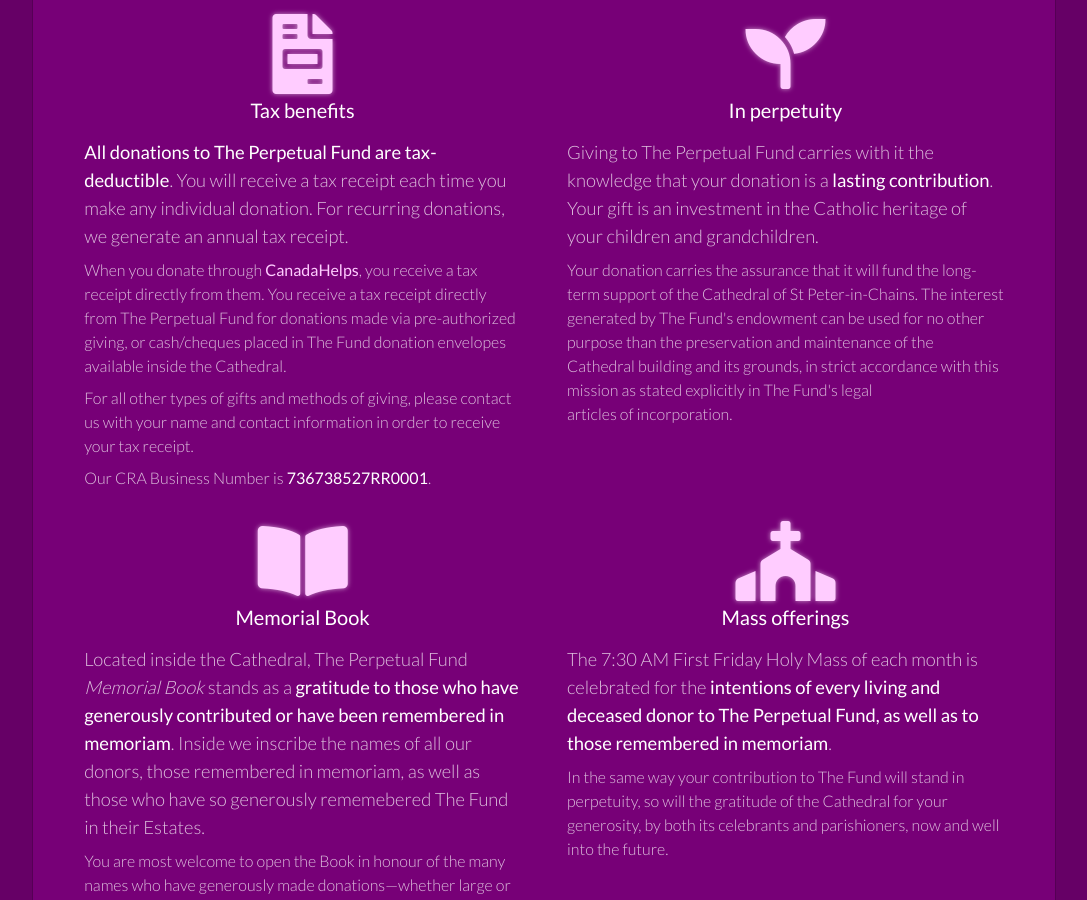
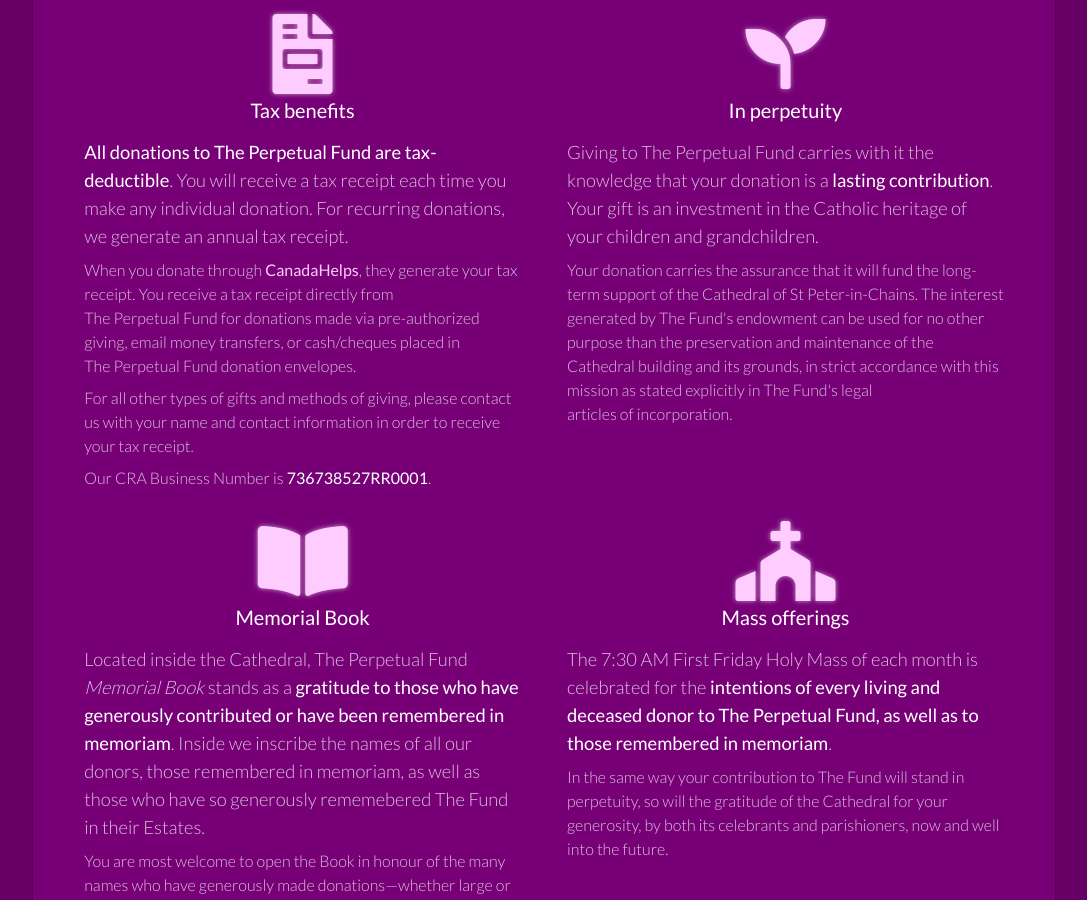
Before and after one commit to perpetualfund-stpeterinchains/perpetualfund-stpeterinchains.github.io, a Jekyll site: the page built from index.html, in a window 1280 px wide and 900 px high, scrolled down 5210 px. Shown: the whole window, without its empty margins (96-1183 px from the left). Built offline with Jekyll 4.4.1, drawn with Linux system fonts in a browser that asks for light colours; nearby versions of some CDN libraries.

Commit message:
Minor edits to preauth form and site

```diff
--- a/_data/main.yml
+++ b/_data/main.yml
@@ -288,11 +288,10 @@
         tax&nbsp;receipt.
 
         When you donate through [CanadaHelps](javascript:void(0)),
-        you receive a tax receipt directly from them.
+        they generate your tax receipt.
         You receive a tax receipt directly from The&nbsp;Perpetual&nbsp;Fund
-        for donations made via pre-authorized giving, or
-        cash/cheques placed in The&nbsp;Fund donation envelopes available
-        inside the&nbsp;Cathedral.
+        for donations made via pre-authorized giving, email money transfers, or
+        cash/cheques placed in The&nbsp;Perpetual&nbsp;Fund donation envelopes.
 
         For all other types of gifts and methods of giving,
         please contact us with your name and contact information
```
Also changed, not shown: 1 other file.
